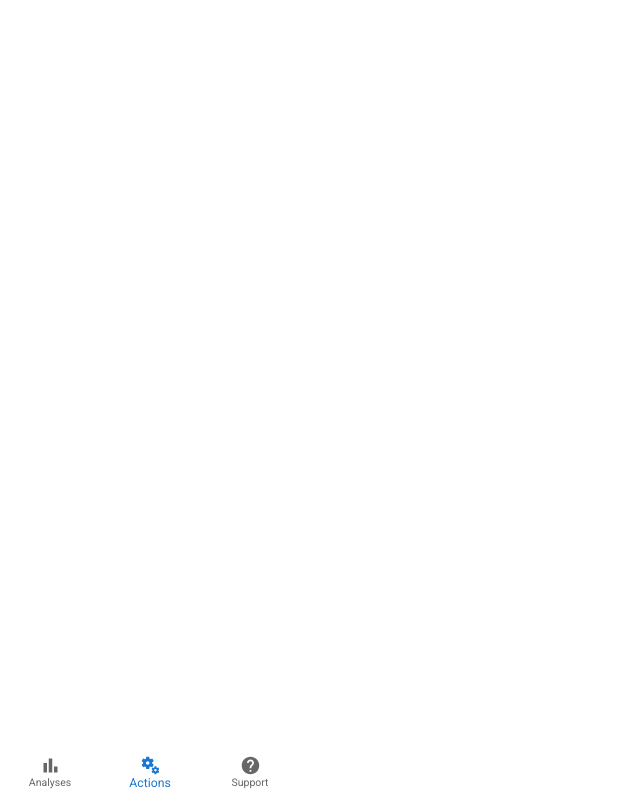
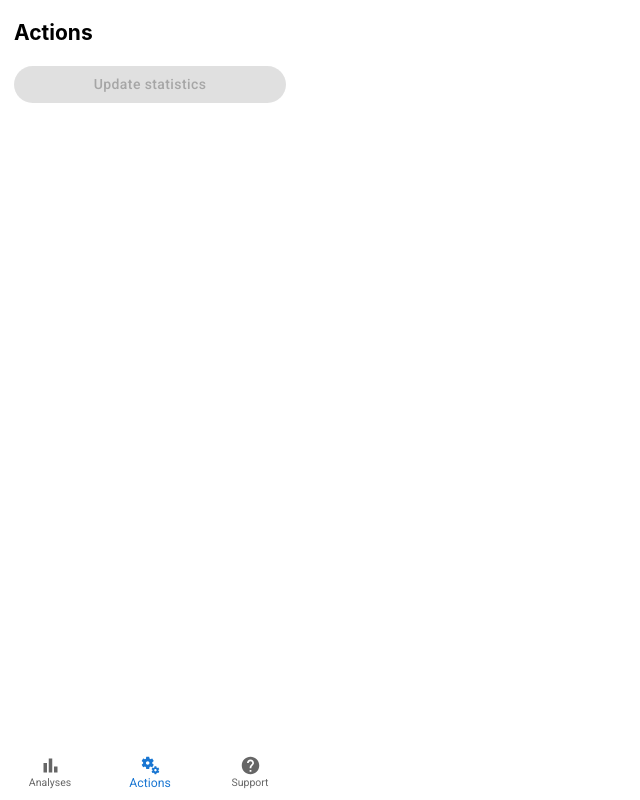
Before and after one commit to WillemSleegers/tidystats-Google-Docs-add-in, a React (Vite) app: page / in a window 1280 px wide. Both pictures are taken after a click on the button "Actions". Shown: the whole page, without its empty margins (0-640 px from the left). Built offline with nearby package versions, Linux system fonts and the light colour scheme.

Commit message:
More updates

```diff
--- a/src/App.tsx
+++ b/src/App.tsx
@@ -2,6 +2,7 @@ import { useState } from "react"
 import {
   createTheme,
   ThemeProvider,
+  Button,
   BottomNavigation,
   BottomNavigationAction,
 } from "@mui/material"
@@ -12,6 +13,16 @@ import { Tidystats } from "./classes/Tidystats"
 import { updateStatistics } from "./functions/gas"
 
 const theme = createTheme({
+  typography: {
+    button: {
+      textTransform: "none",
+      fontSize: "1rem",
+      padding: "0.5rem",
+    },
+  },
+  shape: {
+    borderRadius: 100,
+  },
   components: {
     MuiButtonBase: {
       defaultProps: {
@@ -34,18 +45,36 @@ function App() {
             {tidystats && <Analyses data={tidystats.analyses} />}
           </>
         )}
-        {value == 1 && tidystats && (
-          <>
+        {value == 1 && (
+          <div style={{ margin: "1rem" }}>
             <h2>Actions</h2>
             <div>
-              <button
-                aria-roledescription="Update statistics"
-                onClick={updateStatistics}
+              <Button
+                variant="contained"
+                disabled={tidystats ? false : true}
+                disableElevation
+                fullWidth
+                onClick={() =>
+                  updateStatistics(JSON.stringify(tidystats!.analyses))
+                }
               >
                 Update statistics
-              </button>
+              </Button>
             </div>
-          </>
+          </div>
+        )}
+        {value == 2 && (
+          <div style={{ margin: "1rem" }}>
+            <h2>Support</h2>
+            <p>
+              For more information on how to use tidystats, including examples
+              and FAQs, see the tidystats{" "}
+              <a href="https://www.tidystats.io" target="_blank">
+                website
+              </a>
+              .
+            </p>
+          </div>
         )}
       </div>
       <BottomNavigation
--- a/src/components/Analyses.tsx
+++ b/src/components/Analyses.tsx
@@ -19,13 +19,8 @@ export const Analyses = (props: AnalysesProps) => {
         const groups = x.groups
 
         return (
-          <div style={{ marginBottom: "0.5rem" }}>
-            <Collapsible
-              key={x.identifier}
-              open={false}
-              header={x.identifier}
-              isPrimary
-            >
+          <div key={x.identifier} style={{ marginBottom: "0.5rem" }}>
+            <Collapsible open={false} header={x.identifier} isPrimary>
               <Row indented hasBorder>
                 <RowName isHeader={false} isBold>
                   Method
--- a/src/components/Statistics.tsx
+++ b/src/components/Statistics.tsx
@@ -2,7 +2,7 @@ import { useEffect, useState } from "react"
 import { Row, RowName, RowValue } from "./Row"
 import { Statistic, RangedStatistic } from "../classes/Statistic"
 import { formatValue } from "../functions/formatValue"
-import { insertStatistics } from "../functions/gas"
+import { insertStatistic, insertStatistics } from "../functions/gas"
 
 import { Checkbox } from "@mui/material"
 import { Settings, Add } from "@mui/icons-material"
@@ -93,7 +93,7 @@ export const Statistics = (props: StatisticsProps) => {
         <IconButton onClick={() => setClickedSettings((prev) => !prev)}>
           <Settings />
         </IconButton>
-        <IconButton onClick={() => insertStatistics()}>
+        <IconButton onClick={() => insertStatistics(statistics!)}>
           <Add />
         </IconButton>
       </Row>
@@ -119,7 +119,9 @@ export const Statistics = (props: StatisticsProps) => {
                   />
                 )}
 
-                <IconButton>
+                <IconButton
+                  onClick={() => insertStatistic(x.value, x.identifier)}
+                >
                   <Add />
                 </IconButton>
               </Row>
--- a/src/components/Upload.tsx
+++ b/src/components/Upload.tsx
@@ -13,10 +13,9 @@ const Upload = (props: UploadProps) => {
   const [file, setFile] = useState<File>()
 
   const handleFileChange = (e: ChangeEvent<HTMLInputElement>) => {
-    console.log("handling file change")
-    console.log(e.target.files)
     if (e.target.files) {
       if (e.target.files.length == 1) {
+        setTidystats(null) // Reset state in case a file was already uploaded
         setFile(e.target.files[0])
       }
     }
@@ -29,6 +28,7 @@ const Upload = (props: UploadProps) => {
         reader.onload = () => {
           const data = JSON.parse(reader.result as string)
           const tidystats = new Tidystats(data)
+          console.log("Setting tidystats")
           setTidystats(tidystats)
         }
         reader.readAsText(file)
@@ -52,12 +52,6 @@ const Upload = (props: UploadProps) => {
         disableElevation
         fullWidth
         startIcon={file ? null : <FileUpload />}
-        style={{
-          textTransform: "none",
-          borderRadius: "100px",
-          fontSize: "1rem",
-          padding: "0.5rem",
-        }}
       >
         {file ? file.name : "Upload statistics"}
         <input
--- a/src/functions/gas.tsx
+++ b/src/functions/gas.tsx
@@ -1,11 +1,24 @@
-export const insertText = (x: string) => {
-  google.script.run.insertText(x)
+export const insertStatistic = (x: string, id: string) => {
+  google.script.run.insertStatistic(x, id)
 }
 
-export const insertStatistic = () => {}
+type StatisticProps = {
+  identifier: string
+  name: string
+  symbol?: string
+  subscript?: string
+  interval?: string
+  level?: number
+  value: string
+  checked: boolean
+}
 
-export const insertStatistics = () => {}
+export const insertStatistics = (x: StatisticProps[]) => {
+  google.script.run.insertStatistics(x)
+}
 
-export const updateStatistics = () => {}
+export const updateStatistics = (x: string) => {
+  google.script.run.updateStatistics(x)
+}
 
 export const insertTable = () => {}
```
